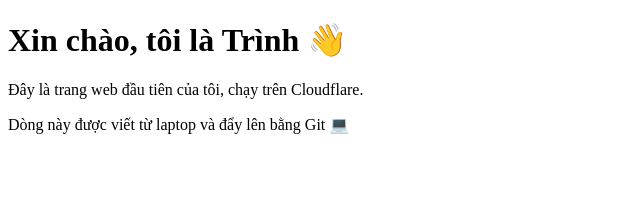
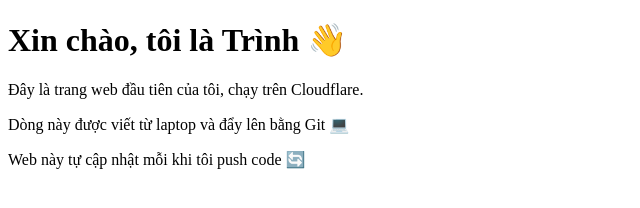
Before and after one commit to BuiVanTrinh/trinh-web, a plain HTML site: page index.html in a window 1280 px wide. Shown: the whole page, without its empty margins (0-640 px from the left). Drawn offline with Linux system fonts and the light colour scheme.

Commit message:
Them dong tu cap nhat

```diff
--- a/index.html
+++ b/index.html
@@ -8,5 +8,6 @@
   <h1>Xin chào, tôi là Trình 👋</h1>
   <p>Đây là trang web đầu tiên của tôi, chạy trên Cloudflare.</p>
     <p>Dòng này được viết từ laptop và đẩy lên bằng Git 💻</p>
+      <p>Web này tự cập nhật mỗi khi tôi push code 🔄</p>
 </body>
 </html>
```
